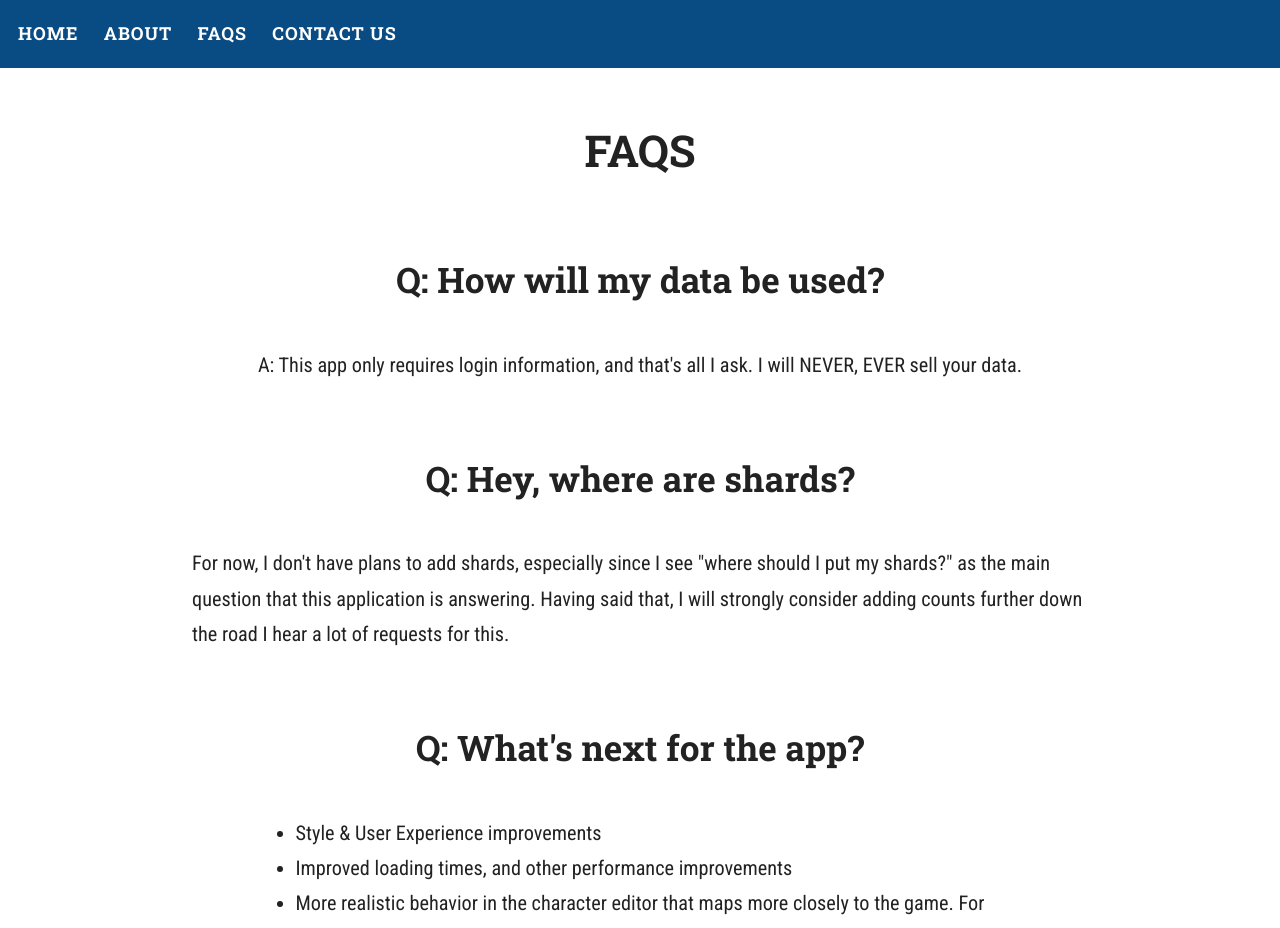
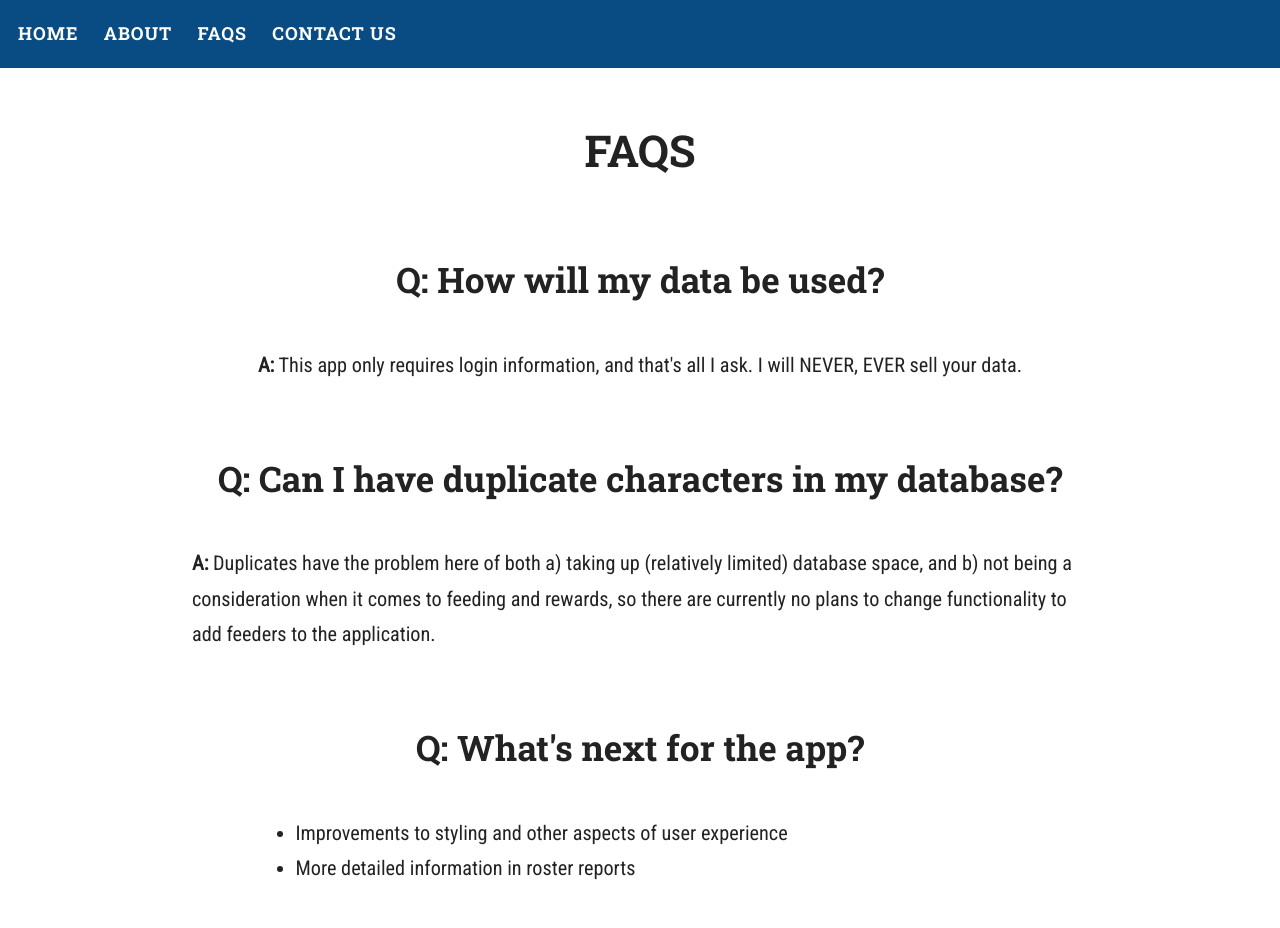
Before and after one commit to dylanesque/MPQChampApp, a Next.js app: page /faqs in a window 1280 px wide. Shown: the top 928 px of the page. After the commit the page ends 907 px from the top, so only its background shows below. Built offline with nearby package versions, Linux system fonts and the light colour scheme; no server answers.

Commit message:
addes session storage for login data, fixes ui bug for 2*

```diff
--- a/pages/faqs.js
+++ b/pages/faqs.js
@@ -14,29 +14,27 @@ const FAQS = () => {
         <main className="page-main">
           <h3 className="page-heading">Q: How will my data be used?</h3>
           <p>
-            A: This app only requires login information, and that's all I ask. I
-            will NEVER, EVER sell your data.
+            <strong>A:</strong> This app only requires login information, and
+            that's all I ask. I will NEVER, EVER sell your data.
           </p>
-          <h3 className="page-heading">Q: Hey, where are shards?</h3>
+
+          <h3 className="page-heading">
+            Q: Can I have duplicate characters in my database?
+          </h3>
           <p>
-            For now, I don't have plans to add shards, especially since I see
-            "where should I put my shards?" as the main question that this
-            application is answering. Having said that, I will strongly consider
-            adding counts further down the road I hear a lot of requests for
-            this.
+            <strong>A:</strong> Duplicates have the problem here of both a)
+            taking up (relatively limited) database space, and b) not being a
+            consideration when it comes to feeding and rewards, so there are
+            currently no plans to change functionality to add feeders to the
+            application.
           </p>
+
           <h3 className="page-heading">Q: What's next for the app?</h3>
           <ul>
-            <li>Style & User Experience improvements</li>
-            <li>Improved loading times, and other performance improvements</li>
             <li>
-              More realistic behavior in the character editor that maps more
-              closely to the game. For example, you'll only be allowed to select
-              the levels for a character that would be available per the number
-              of covers they possess.
+              Improvements to styling and other aspects of user experience
             </li>
             <li>More detailed information in roster reports</li>
-            <li>Reward Status for Five Star Characters</li>
           </ul>
         </main>
       </div>
--- a/pages/index.js
+++ b/pages/index.js
@@ -10,7 +10,7 @@ const IndexPage = () => {
   // Variables
   const { user, loading, error } = useFetchUser();
   if (user && typeof window !== 'undefined') {
-    localStorage.setItem('userKey', user.sub);
+    sessionStorage.setItem('userKey', user.sub);
   }
 
   if (loading) {
--- a/pages/report.js
+++ b/pages/report.js
@@ -11,7 +11,7 @@ const Report = () => {
   let user;
 
   if (typeof window !== 'undefined') {
-    user = localStorage.getItem('userKey');
+    user = sessionStorage.getItem('userKey');
   }
   const { data, loading, error } = useQuery(GET_CHARACTERS, {
     variables: { user_id: user },
@@ -218,7 +218,6 @@ const Report = () => {
                   ({name[1]}
                 </p>
                 <img className="char-image" src={char.image} alt={char.name} />
-                <p>{char.feedees}</p>
                 <p>Level {char.char_level}</p>
                 <p>{getTwoStatus(char.char_level, char.feedees)}</p>
               </Card>
```
